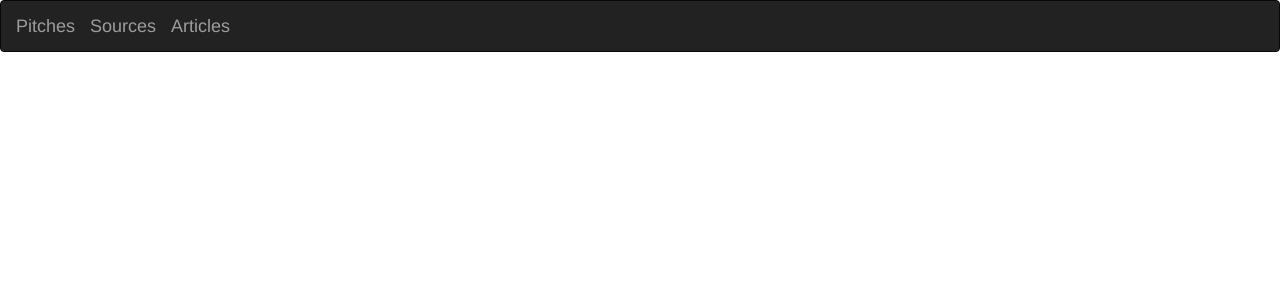
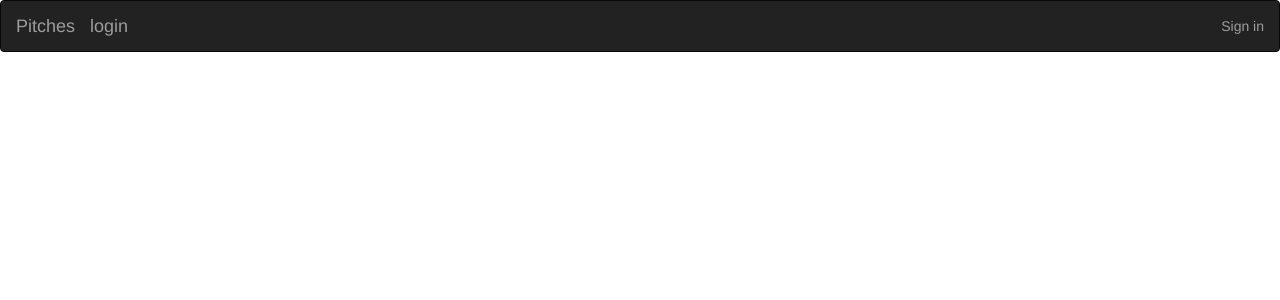
Before and after one commit to nancymwende/pitches, a Flask app: page / in a window 1280 px wide. Shown: the top 300 px of the page. Run offline with Flask 2, Linux system fonts and the light colour scheme; some libraries are stand-ins or nearby versions.

Commit message:
modify the navbar

```diff
--- a/app/templates/navbar.html
+++ b/app/templates/navbar.html
@@ -8,8 +8,17 @@
                 <span class="icon-bar"></span>
             </button>
             <a class="navbar-brand " href="/">Pitches</a>
-            <a class="navbar-brand " href="/">Sources</a>
-            <a class="navbar-brand " href="/articles">Articles</a>
+            <a class="navbar-brand " href="/">login</a>
         </div>
+        <ul class="nav navbar-nav navbar-right">
+            {% if current_user.is_authenticated %}
+            <li style="color:white;padding:15px;">{{current_user.username}}</li>
+            <li><a href="{{url_for('auth.logout')}}">Sign out</a></li>
+            {% else %}
+            <li><a href="{{url_for('auth.login')}}">Sign in</a></li>
+            {%endif%}
+        </ul>
+
+
     </div>
 </div>
```
